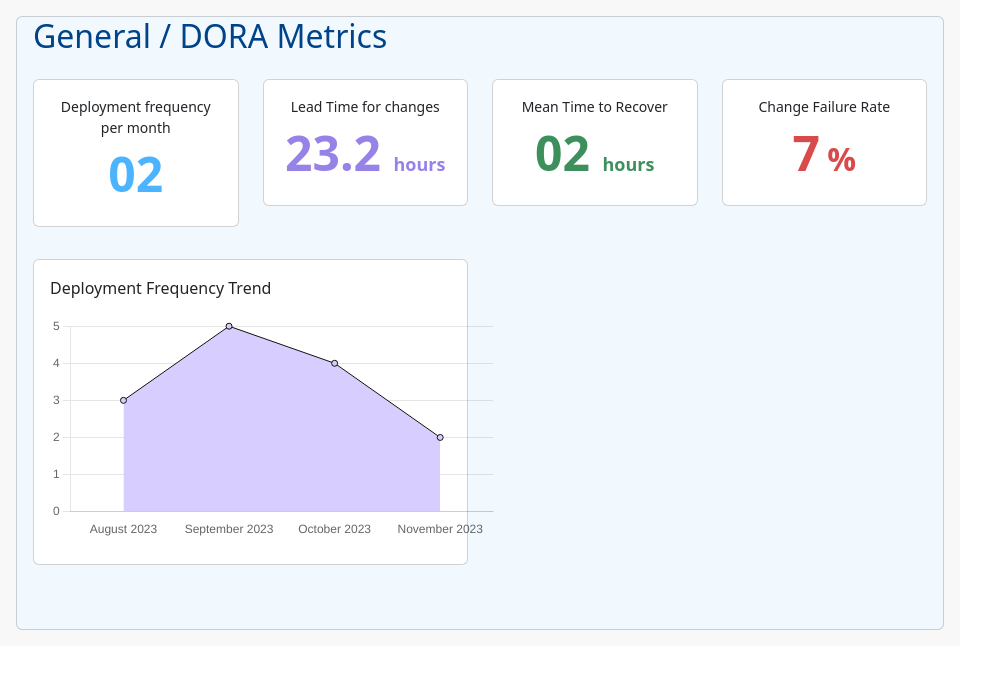
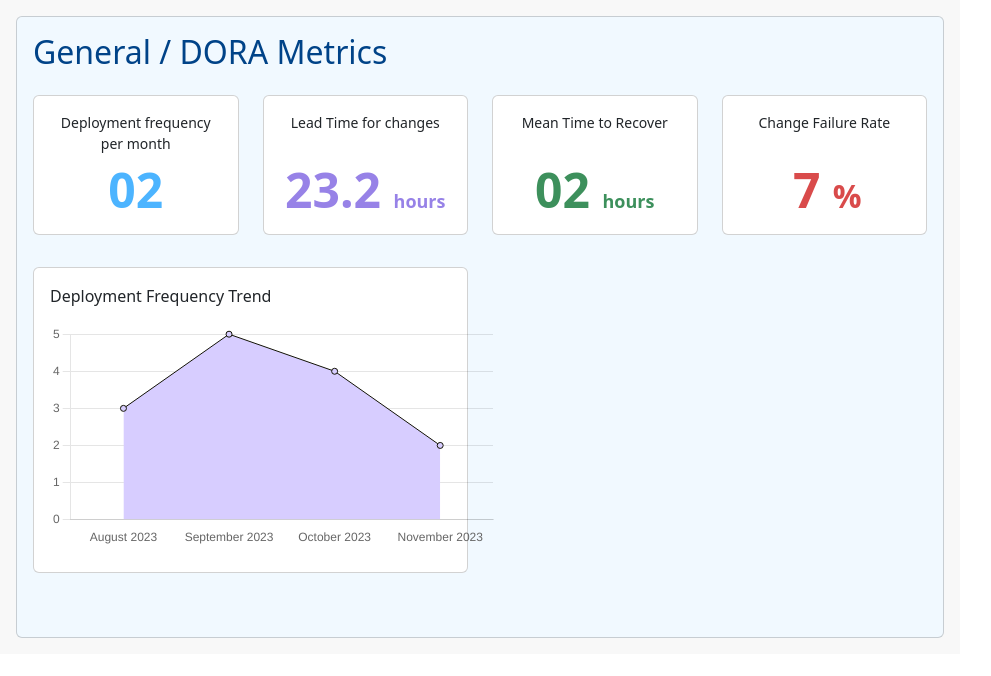
Before and after one commit to VaseemFathima-36/resilience-hub-page, a React (Create React App) app: page / in a window 1280 px wide. Shown: the top 676 px of the page, without its empty margins (0-991 px from the left). Built offline with nearby package versions, Linux system fonts and the light colour scheme.

Commit message:
Additional changes for allignment

```diff
--- a/src/components/dora/DoraMetrics.css
+++ b/src/components/dora/DoraMetrics.css
@@ -62,4 +62,12 @@
 .chart {
     width: 30rem;
     height: 19rem;
-  }
+}
+
+.card-body {
+    min-height: 2rem;
+}
+
+.card-text {
+    margin-top: -8%;
+}
--- a/src/components/dora/DoraMetrics.js
+++ b/src/components/dora/DoraMetrics.js
@@ -1,49 +1,55 @@
 import React from 'react'
 import './DoraMetrics.css'
 import ChartjsOne from './ChartjsOne'
+
+const data1 = "02";
+const data2 = "23.2";
+const data3 = "02";
+const data4 = "7";
+
 
 function DoraMetrics() {
     return (
         <div className="w-75 p-3 background">
             <div className="card background2">
-                <h2 className='text-start mx-3 title'>General / DORA Metrics</h2>
+                <h2 className='text-start mx-3 title pt-3'>General / DORA Metrics</h2>
                 <div className="row p-3">
                     <div className="col-sm-12 mb-3 mb-sm-0">
                         <div className="row">
                             <div className="col-sm-3 mb-3 mb-sm-0">
-                                <div className="card text-center">
+                                <div className="card text-center h-100 pb-2">
                                     <div className="card-body">
                                         <span className="card-desc">Deployment frequency per month{' '}</span>
-                                        <p className="card-text text-wrap">
-                                            <span className='card-1-val'>02</span></p>
                                     </div>
+                                    <div className="card-text text-wrap card-1-val">
+                                        {data1}</div>
                                 </div>
                             </div>
                             <div className="col-sm-3 mb-3 mb-sm-0">
-                                <div className="card text-center">
+                                <div className="card text-center h-100 pb-2">
                                     <div className="card-body">
                                         <span className="card-desc">Lead Time for changes{' '}</span>
-                                        <p className="card-text text-wrap">
-                                            <span className='card-2-val'>23.2 <span className='subscript'>hours</span></span></p>
                                     </div>
+                                    <div className="card-text text-wrap card-2-val">
+                                        {data2} <span className='subscript'>hours</span></div>
                                 </div>
                             </div>
                             <div className="col-sm-3 mb-3 mb-sm-0">
-                                <div className="card text-center">
+                                <div className="card text-center h-100 pb-2">
                                     <div className="card-body">
                                         <span className="card-desc">Mean Time to Recover{' '}</span>
-                                        <p className="card-text text-wrap">
-                                            <span className='card-3-val'>02 <span className='subscript'>hours</span></span></p>
                                     </div>
+                                    <div className="card-text text-wrap card-3-val">
+                                        {data3}{' '}<span className='subscript'>hours</span></div>
                                 </div>
                             </div>
                             <div className="col-sm-3 mb-3 mb-sm-0">
-                                <div className="card text-center">
+                                <div className="card text-center h-100 pb-2">
                                     <div className="card-body">
                                         <span className="card-desc">Change Failure Rate{' '}</span>
-                                        <p className="card-text text-wrap">
-                                            <span className='card-4-val' id='card-4'>7 </span> <span className='card-4-val' id='percent'>%</span></p>
                                     </div>
+                                    <div className="card-text text-wrap card-4-val" id='card-4'>
+                                        {data4} <span className='card-4-val' id='percent'>%</span></div>
                                 </div>
                             </div>
                         </div>
@@ -53,7 +59,7 @@
                 <div className="row p-3 mb-5">
                     <div className="col-sm-6 mb-4 mb-sm-0">
                         <div className='card'>
-                        <ChartjsOne />
+                            <ChartjsOne />
                         </div>
 
                     </div>
```
